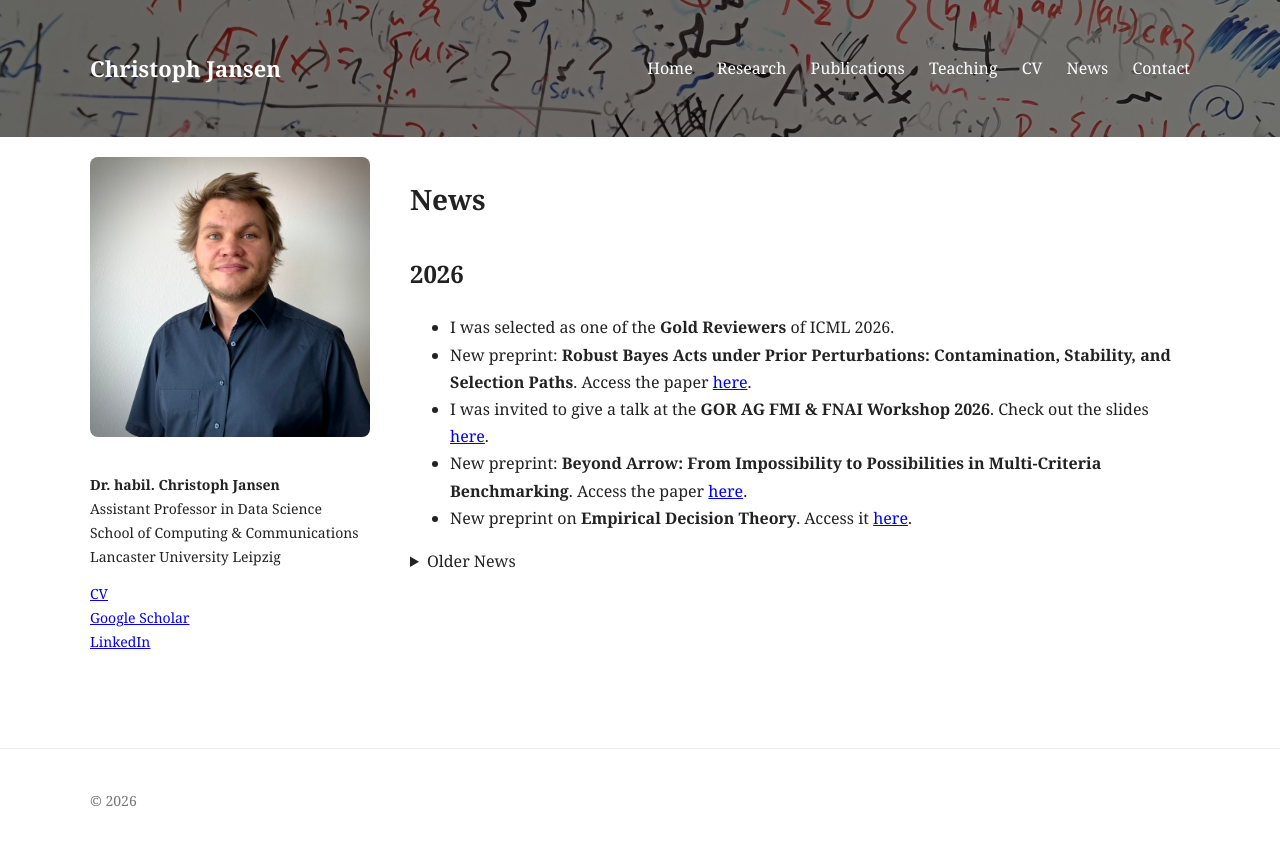
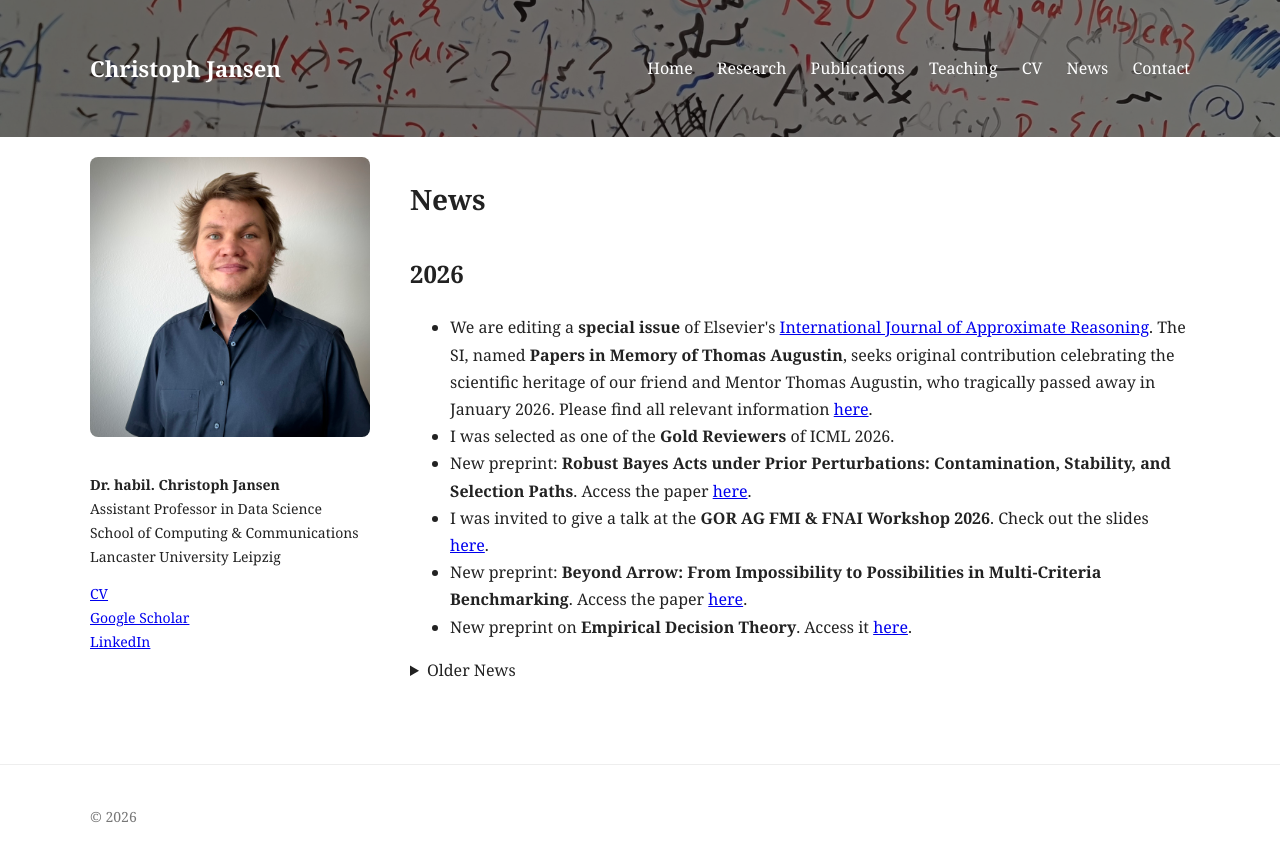
Before and after one commit to jansenc/jansenc.github.io, a Jekyll site: the page built from news/index.md, in a window 1280 px wide. Shown: the top 862 px of the page. Built offline with Jekyll 4.4.1, drawn with Linux system fonts in a browser that asks for light colours.

Commit message:
Update index.md

```diff
--- a/news/index.md
+++ b/news/index.md
@@ -8,6 +8,9 @@ permalink: /news/
 
 <h2>2026</h2>
 <ul>
+  <li>
+    We are editing a <strong>special issue</strong> of Elsevier's <a href="https://www.sciencedirect.com/journal/international-journal-of-approximate-reasoning">International Journal of Approximate Reasoning</a>. The SI, named <strong>Papers in Memory of Thomas Augustin</strong>, seeks original contribution celebrating the scientific heritage of our friend and Mentor Thomas Augustin, who tragically passed away in January 2026. Please find all relevant information <a href="https://www.sciencedirect.com/special-issue/333213/papers-in-memory-of-thomas-augustin">here</a>.
+  </li>
   <li>
     I was selected as one of the <strong>Gold Reviewers</strong> of ICML 2026.
   </li>
```
